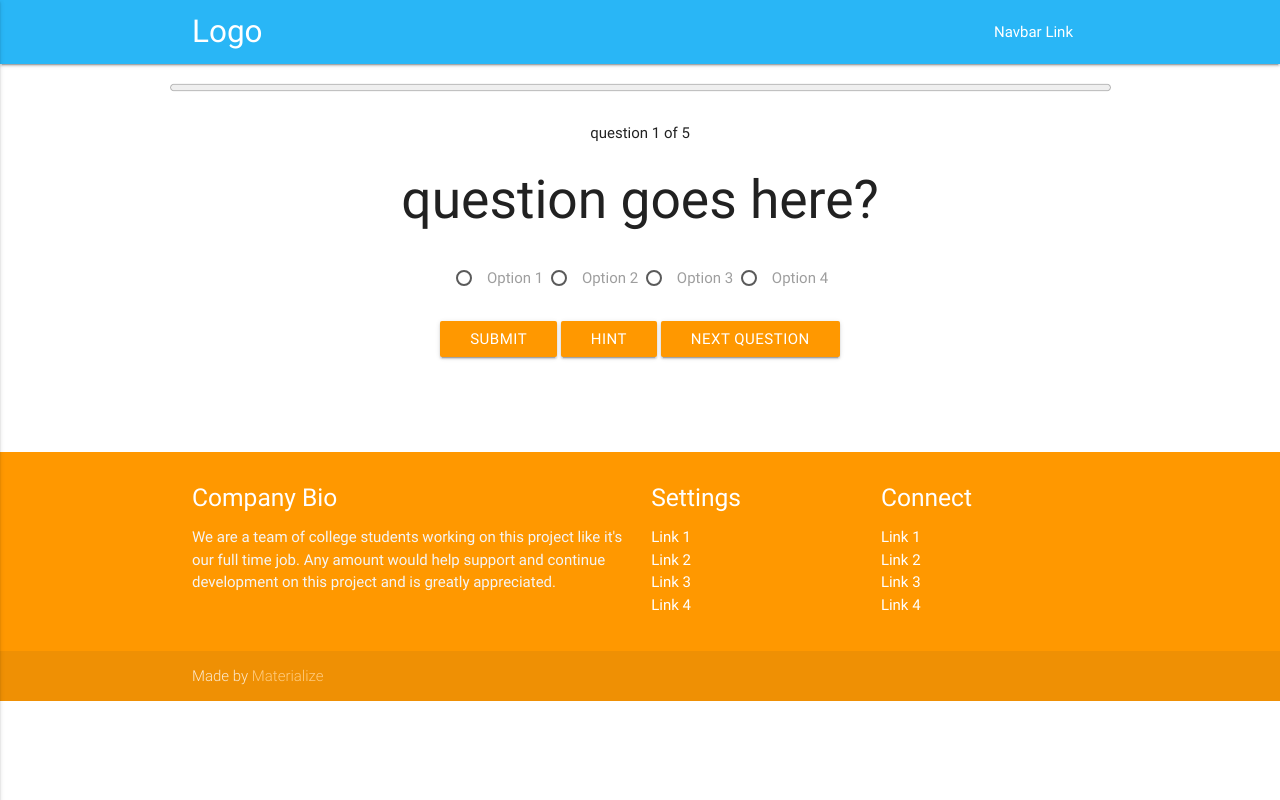
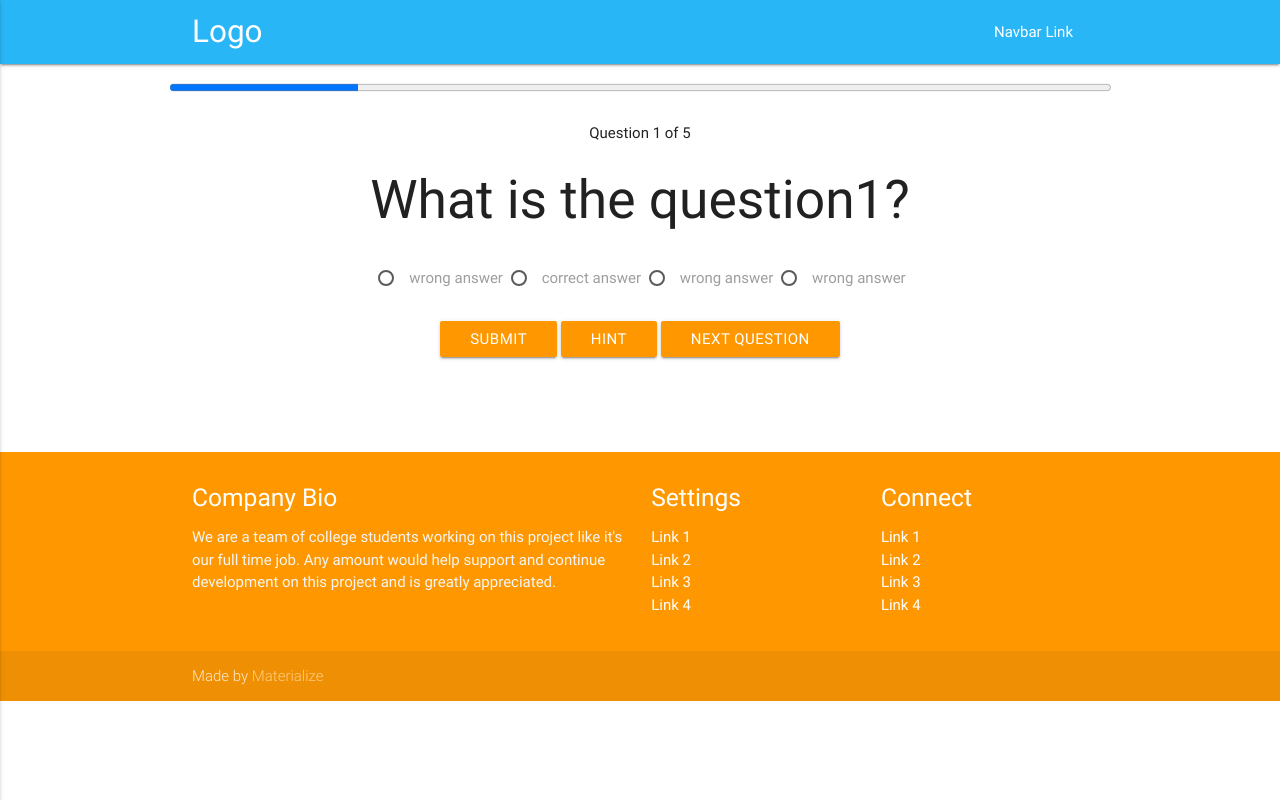
Before and after one commit to Shr16/jsworkshop, a plain HTML site: page vibhav agnel js/index.html in a window 1280 px wide. Both pictures are taken after a click on the link "GET STARTED". Drawn offline with nearby package versions, Linux system fonts and the light colour scheme.

Commit message:
modified:   vibhav agnel js/index.html 	deleted:    vibhav agnel js/js/.custom.js.kate-swp 	modified:   vibhav agnel js/js/custom.js

```diff
--- a/vibhav agnel js/index.html
+++ b/vibhav agnel js/index.html
@@ -48,26 +48,26 @@
 
         <div class="center">
             <div class="row">
-                <progress id="qtn_prog" value="0" max="5" style="width:100%;"></progress>
+                <progress id="qtn_prog" value="1" max="5" style="width:100%;"></progress>
             </div>
 
     <div>
-        <div> question <span id="qtn_num">1</span> of 5 </div>
+        <div> Question <span id="qtn_num">1</span> of 5 </div>
         <form>
-            <h2>question goes here?</h2>
-                <div class="section">
-                    <input type="radio" id="Choice1" name="answers" value="option 1"> <label for="Choice1">Option 1</label>
-                    <input type="radio" id="Choice2" name="answers" value="option 2"> <label for="Choice2">Option 2</label>
-                    <input type="radio" id="Choice3" name="answers" value="option 3"> <label for="Choice3">Option 3</label>
-                    <input type="radio" id="Choice4" name="answers" value="option 4"> <label for="Choice4">Option 4</label>
+            <h2 id="question">question goes here?</h2>
+                <div class="section" id="options">
+                    <input type="radio" id="Choice1" name="answers" value="a"> <label id="option1" for="Choice1">Option 1</label>
+                    <input type="radio" id="Choice2" name="answers" value="b"> <label id="option2" for="Choice2">Option 2</label>
+                    <input type="radio" id="Choice3" name="answers" value="c"> <label id="option3" for="Choice3">Option 3</label>
+                    <input type="radio" id="Choice4" name="answers" value="d"> <label id="option4" for="Choice4">Option 4</label>
                 </div>
                 <div class="section">
-                    <button id="submit" type="submit" class="btn waves-effect waves-light orange" onclick="show_qtn()" >Submit</button>
+                    <button id="submit" type="submit" class="btn waves-effect waves-light orange" onclick="submit_btn(); return false;" >Submit</button>
                     <button id ="hint" type="submit" class="btn waves-effect waves-light orange" onclick="show_hint(); return false;" >Hint</button>
                     <button type="submit" id = "nextquestion" class="btn waves-effect waves-light orange" onclick="next_qtn(); return false;" >Next Question</button>
                 </div>
         </form>
-        <div id= "answer_description" class="section" style="display:none;"> Es ist ein lang erwiesener Fakt, dass ein Leser vom Text abgelenkt wird, wenn er sich ein Layout ansieht. Der Punkt, Lorem Ipsum zu nutzen, ist, dass es mehr oder weniger die normale Anordnung von Buchstaben darstellt und somit nach lesbarer Sprache aussieht. Viele Desktop Publisher und Webeditoren nutzen mittlerweile Lorem Ipsum als den Standardtext, auch die Suche im Internet nach "lorem ipsum" macht viele Webseiten sichtbar, wo diese noch immer vorkommen. Mittlerweile gibt es mehrere Versionen des Lorem Ipsum, einige zufällig, andere bewusst (beeinflusst von Witz und des eigenen Geschmacks)</div>
+        <div id= "answer_description" class="section light-blue" style="display:none;"> Es ist ein lang erwiesener Fakt, dass ein Leser vom Text abgelenkt wird, wenn er sich ein Layout ansieht. Der Punkt, Lorem Ipsum zu nutzen, ist, dass es mehr oder weniger die normale Anordnung von Buchstaben darstellt und somit nach lesbarer Sprache aussieht. Viele Desktop Publisher und Webeditoren nutzen mittlerweile Lorem Ipsum als den Standardtext, auch die Suche im Internet nach "lorem ipsum" macht viele Webseiten sichtbar, wo diese noch immer vorkommen. Mittlerweile gibt es mehrere Versionen des Lorem Ipsum, einige zufällig, andere bewusst (beeinflusst von Witz und des eigenen Geschmacks)</div>
     </div>
 
         </div>
--- a/vibhav agnel js/js/custom.js
+++ b/vibhav agnel js/js/custom.js
@@ -3,11 +3,66 @@ qtn_number=1;
 correct_ans=0;
 wrong_ans=0;
 skipped_ans=0;
+selection = null;
+const myQuestions = [
+  {
+    question: "What is the question1?",
+    answers: {
+      a: "wrong answer",
+      b: "correct answer",
+      c: "wrong answer",
+      d: "wrong answer",
+    },
+    correctAnswer: "b"
+  },
+    {
+    question: "What is the question2?",
+    answers: {
+      a: "wrong answer",
+      b: "wrong answer",
+      c: "correct answer",
+      d: "wrong answer",
+    },
+    correctAnswer: "c"
+  },
+    {
+    question: "What is the question3?",
+    answers: {
+      a: "correct answer",
+      b: "worng answer",
+      c: "wrong answer",
+      d: "wrong answer",
+    },
+    correctAnswer: "a"
+  },
+    {
+    question: "What is the question4?",
+    answers: {
+      a: "wrong answer",
+      b: "wrong answer",
+      c: "wrong answer",
+      d: "correct answer",
+    },
+    correctAnswer: "d"
+  },
+    {
+    question: "What is the question5?",
+    answers: {
+      a: "wrong answer",
+      b: "correct answer",
+      c: "wrong answer",
+      d: "wrong answer",
+    },
+    correctAnswer: "b"
+  },
+];
+
 
 function init_quiz(){
     console.log("initquiz")
     document.getElementById("index-banner").style.display = 'none';
     document.getElementById("quiz").style.display = 'block';
+    update_qtn(0);
 }
 
 function show_hint(){
@@ -16,8 +71,35 @@ function show_hint(){
 }
 
 function next_qtn(){
-    qtn_number++;
-    document.getElementById("qtn_num").innerHTML=qtn_number;
-    document.getElementById("qtn_prog").value=qtn_number;
+    console.log("nextqqtn");
+
+    if (qtn_number<5){
+        update_qtn(qtn_number);
+        qtn_number++;
+        document.getElementById("qtn_num").innerHTML=qtn_number;
+        document.getElementById("qtn_prog").value=qtn_number;
+    }
+
+    if(qtn_number==5){
+        document.getElementById("nextquestion").style.display = 'none';
+    }
 
 }
+
+function update_qtn(i){
+    document.getElementById("question").innerHTML= myQuestions[i].question;
+    document.getElementById("option1").innerHTML= myQuestions[i].answers.a;
+    document.getElementById("option2").innerHTML= myQuestions[i].answers.b;
+    document.getElementById("option3").innerHTML= myQuestions[i].answers.c;
+    document.getElementById("option4").innerHTML= myQuestions[i].answers.d;
+}
+
+function submit_btn(){
+    for(i=1;i=5;i++){
+        if (document.getElementById("Choice"+i).checked){
+            console.log("insideif");
+            selection=document.getElementById("Choice"+i).value;
+            console.log(selection);
+        }
+    }
+}
```
Also changed, not shown: 1 other file.
